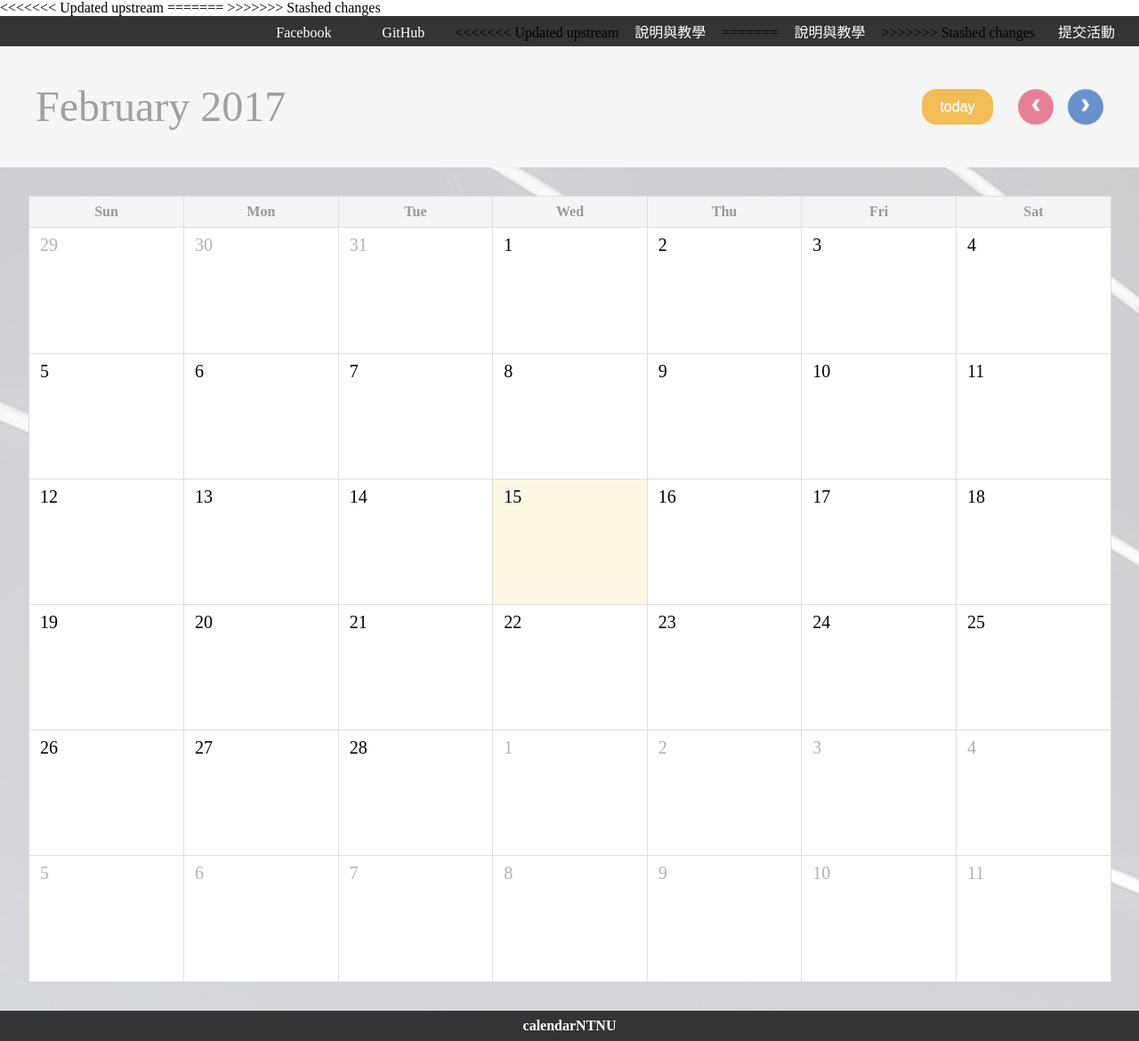
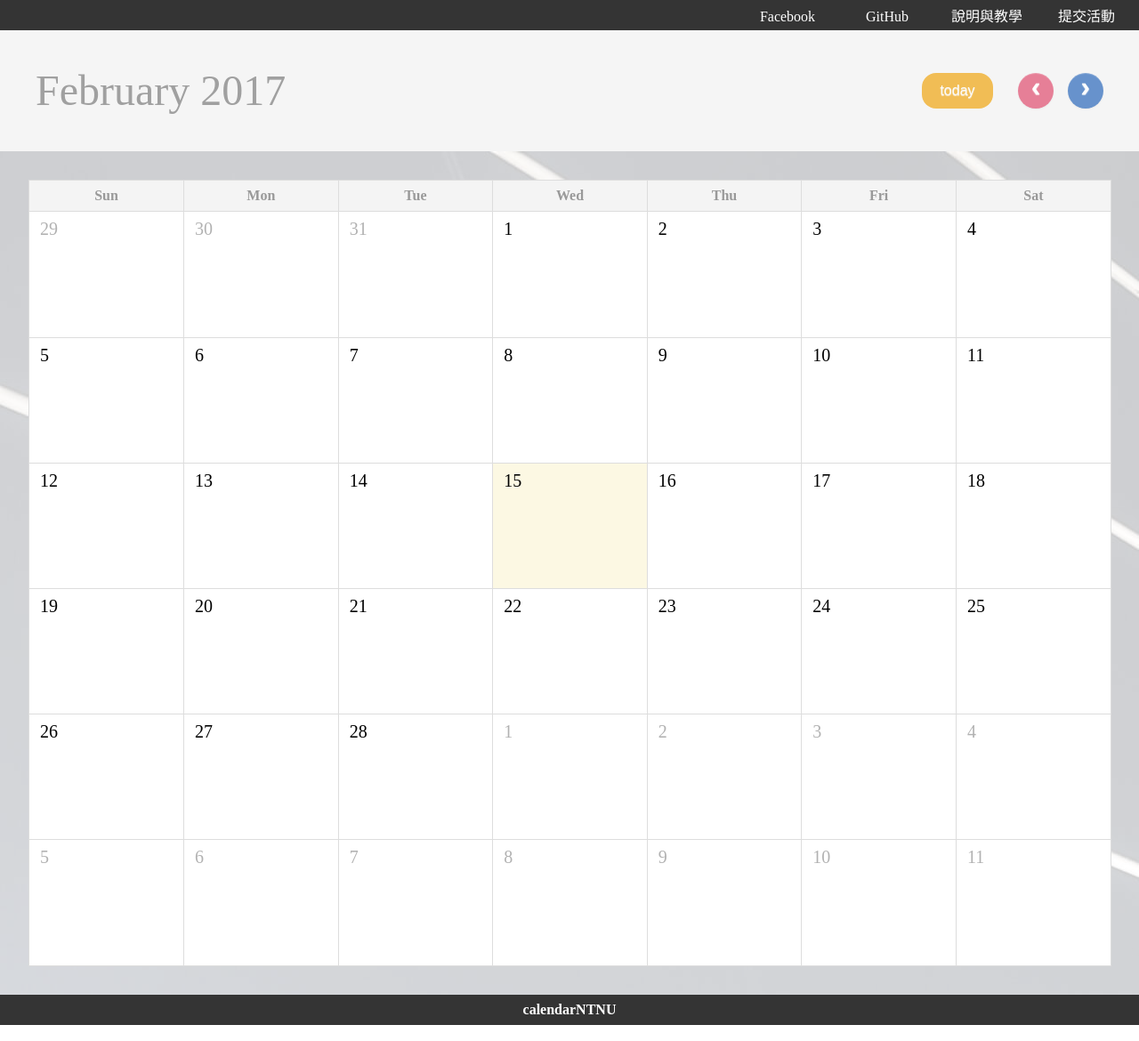
Before and after one commit to communityNTNU/calendarNTNU, a Jekyll site: the page built from index.html, in a window 1280 px wide. Shown: the whole page at 89% size. Built offline with Jekyll 4.4.1, drawn with Linux system fonts in a browser that asks for light colours.

Commit message:
sorry missed some spots

```diff
--- a/_includes/head.html
+++ b/_includes/head.html
@@ -6,13 +6,8 @@
   <title>{% if page.title %}{{ page.title }}{% else %}{{ site.title }}{% endif %}</title>
   <meta name="description" content="師大的大小事">
 
-<<<<<<< Updated upstream
   <meta property="og:url" content="{{ site.baseurl | prepend: site.url }}"/>
   <meta property="og:image" content="{{ site.baseurl }}/images/logo_darkblue_fb.png"/>
-=======
-  <meta property="og:url" content="http://calendar.shida.us/"/>
-  <meta property="og:image" content="images/logo_darkblue_fb.png"/>
->>>>>>> Stashed changes
   <meta property="og:title" content="師大曆"/>
   <meta property="og:description" content="師大的大小事"/>
 
--- a/_includes/header.html
+++ b/_includes/header.html
@@ -7,11 +7,7 @@
 		<ul id="navigation">
 			<li><a href="https://www.facebook.com/CommunityNTNU">Facebook</a></li>
 			<li><a href="https://github.com/communityNTNU">GitHub</a></li>
-<<<<<<< Updated upstream
-			<li><a href="/surviveNTNU/calendar_tutorial/">說明與教學</a></li>
-=======
 			<li><a href="http://survive.shida.us/calendar_tutorial/">說明與教學</a></li>
->>>>>>> Stashed changes
 			<li>
 				<a href="http://goo.gl/forms/pp1k1G3MQM" data-mode="2" target="_blank">提交活動</a>
 			</li>
```
